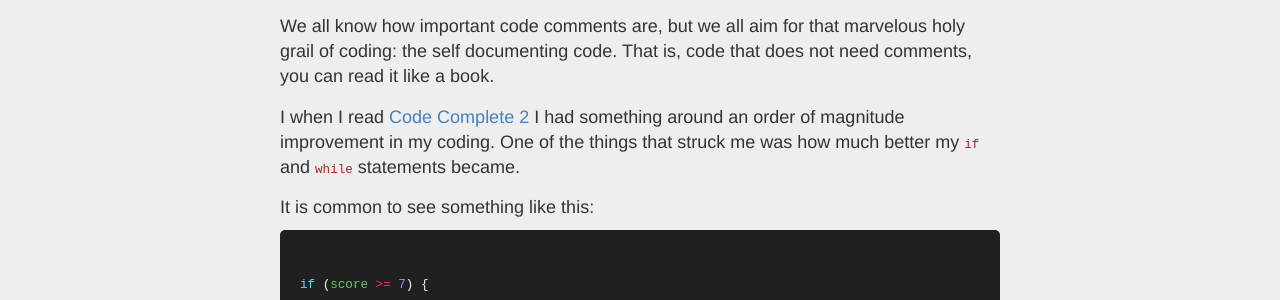
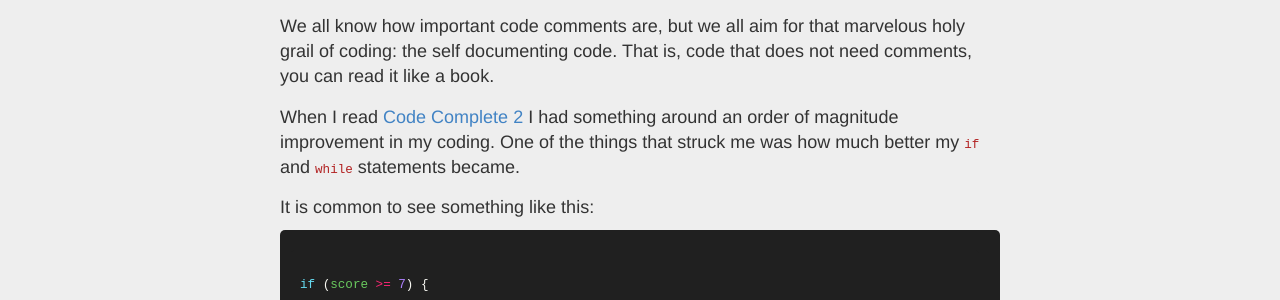
Before and after one commit to lazamar/lazamar.github.io, a Jekyll site: the page built from _posts/2016-06-18-writing-better-if-statements.md, in a window 1280 px wide. Shown: the part 177-477 px from the top of the page. Built offline with Jekyll 4.4.1, drawn with Linux system fonts in a browser that asks for light colours; comment, search, counter and statistics services are not loaded.

Commit message:
Fix more typos

```diff
--- a/_posts/2016-06-18-writing-better-if-statements.md
+++ b/_posts/2016-06-18-writing-better-if-statements.md
@@ -5,7 +5,7 @@ title: Writing Better If Statements
 
 We all know how important code comments are, but we all aim for that marvelous holy grail of coding: the self documenting code. That is, code that does not need comments, you can read it like a book.
 
-I when I read [Code Complete 2](https://www.amazon.co.uk/Code-Complete-Practical-Handbook-Construction/dp/0735619670) I had something around an order of magnitude improvement in my coding. One of the things that struck me was how much better my `if` and `while` statements became.
+When I read [Code Complete 2](https://www.amazon.co.uk/Code-Complete-Practical-Handbook-Construction/dp/0735619670) I had something around an order of magnitude improvement in my coding. One of the things that struck me was how much better my `if` and `while` statements became.
 
 It is common to see something like this:
 
```
